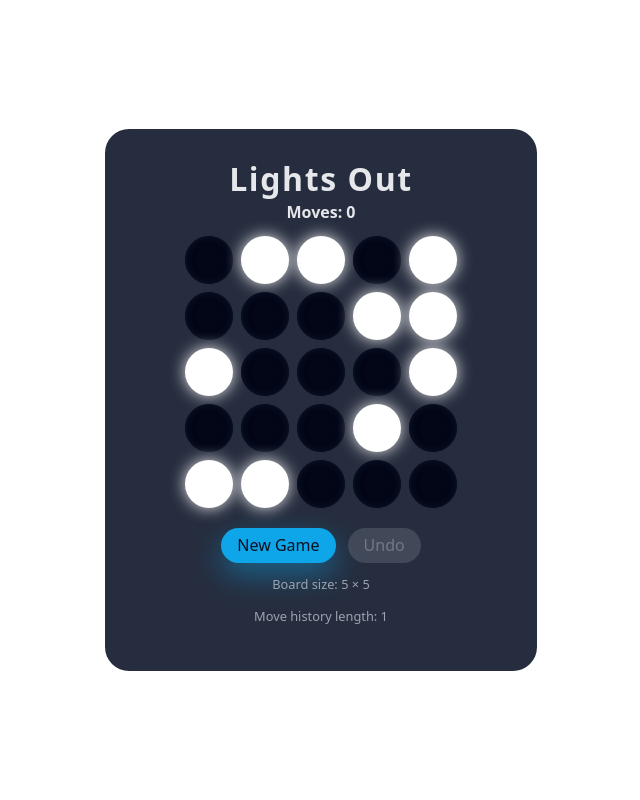
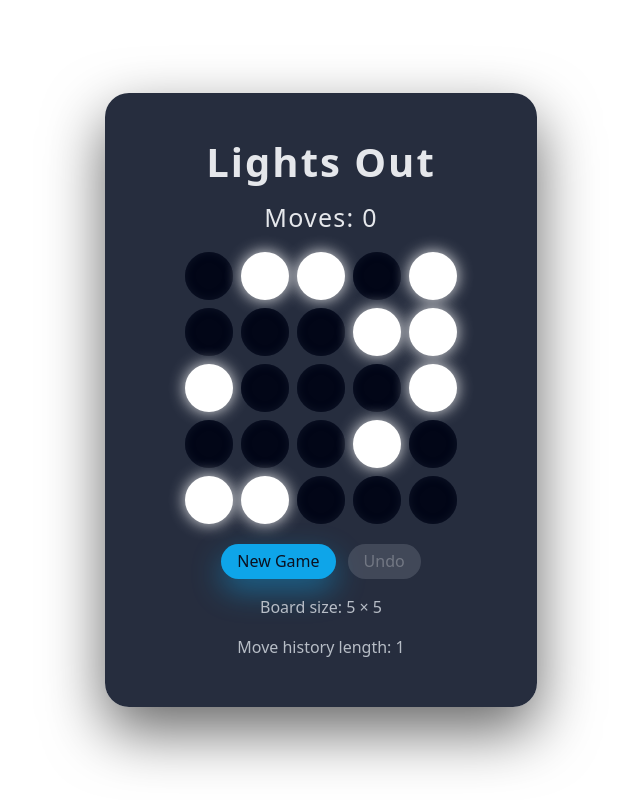
Before and after one commit to orobaidullah/light-out-puzzle, a React (Vite) app: page / in a window 1280 px wide. Shown: the whole page, without its empty margins (359-999 px from the left). Built offline with nearby package versions, Linux system fonts and the light colour scheme.

Commit message:
update css

```diff
--- a/src/components/Game/Game.css
+++ b/src/components/Game/Game.css
@@ -15,34 +15,33 @@ body {
 
 .game {
   background: rgba(15, 23, 42, 0.9);
-  border-radius: 1.5rem;
-  padding: 2rem 2.5rem;
-
+  border-radius: 24px;
+  padding: 32px 40px;
+  box-shadow: 0 24px 60px rgba(0, 0, 0, 0.6);
   color: #e5e7eb;
   text-align: center;
   max-width: 420px;
   width: 100%;
 }
 
-.game__title {
-  margin: 0 0 0.25rem;
-  font-size: 2rem;
+.game-title {
+  margin: 15px 0;
+  font-size: 40px;
   letter-spacing: 0.05em;
 }
 
 .game__subtitle {
-  margin: 0 0 1rem;
-  font-size: 0.9rem;
-  color: #9ca3af;
+  margin: 0 0 16px;
+  font-size: 14.4px;
 }
 
 .game__status {
-  margin-bottom: 0.75rem;
-  font-weight: 600;
-  font-size: 1rem;
+  margin: 15px 0;
+  font-size: 25px;
+  letter-spacing: 0.05em;
 }
 
-.game__meta {
-  font-size: 0.8rem;
-  color: #9ca3af;
+.game-meta {
+  font-size: 16px;
+  color: #b7bdc6;
 }
--- a/src/components/Game/Game.jsx
+++ b/src/components/Game/Game.jsx
@@ -81,7 +81,7 @@ function Game() {
 
   return (
     <div className="game">
-      <h1 className="game__title">Lights Out</h1>
+      <h1 className="game-title">Lights Out</h1>
       <div className="game__status">{status}</div>
       <Grid lights={currentLights} onLightClick={handleLightClick} />
       <Control
@@ -89,7 +89,7 @@ function Game() {
         handleUndo={handleUndo}
         stepNumber={stepNumber}
       />
-      <div className="game__meta">
+      <div className="game-meta">
         <p>
           Board size: {GRID_SIZE} × {GRID_SIZE}
         </p>
```
